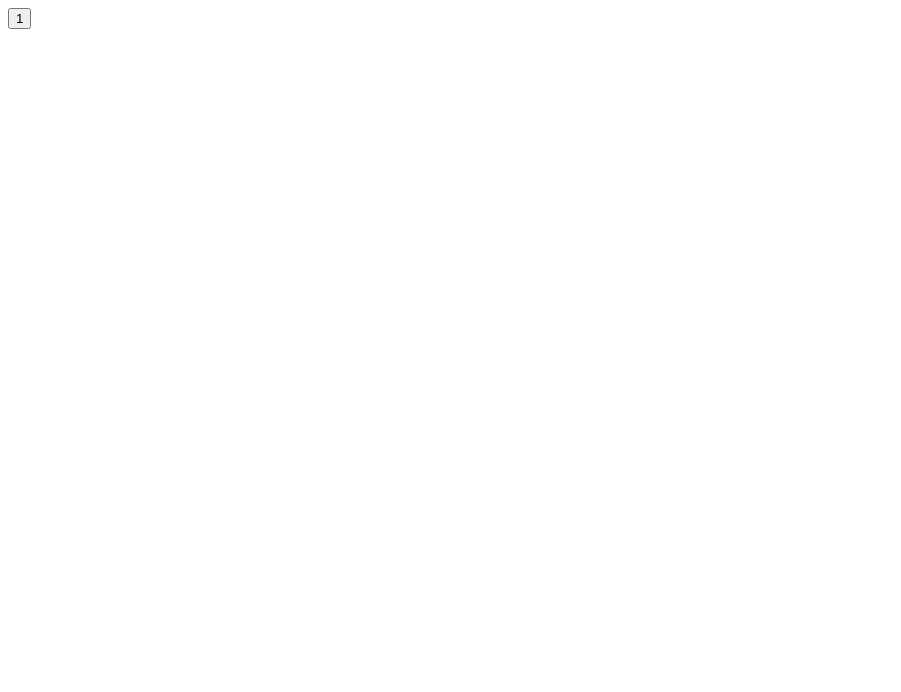
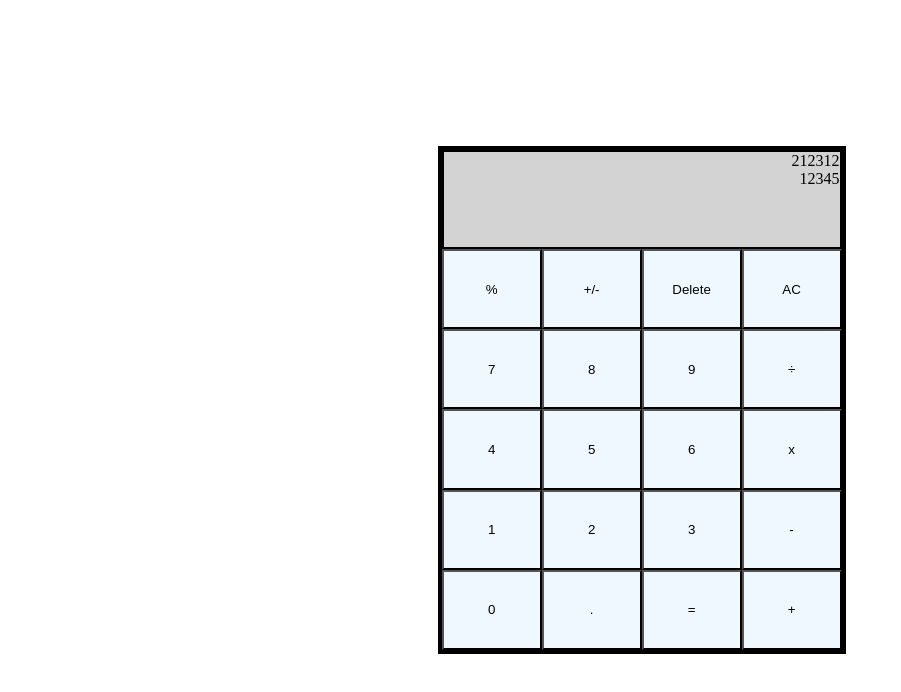
Before and after one commit to itsthewoz/calculator, a plain HTML site: page index.html in a window 1280 px wide. Shown: the whole page, without its empty margins (0-901 px from the left). Drawn offline with Linux system fonts and the light colour scheme.

Commit message:
base html and css added

```diff
--- a/index.html
+++ b/index.html
@@ -4,9 +4,40 @@
     <meta charset="UTF-8" />
     <meta http-equiv="X-UA-Compatible" content="IE=edge" />
     <meta name="viewport" content="width=device-width, initial-scale=1.0" />
+    <link rel="stylesheet" href="styles/styles.css" />
+    <script src="javascript/scripts.js" defer></script>
     <title>Document</title>
   </head>
   <body>
-    <button>1</button>
+    <div class="calcbody">
+      <div class="fullDisplay">
+        <div class="display">
+          <div>212312</div>
+        </div>
+        <div class="display">
+          <div>12345</div>
+        </div>
+      </div>
+      <button>%</button>
+      <button>+/-</button>
+      <button>Delete</button>
+      <button>AC</button>
+      <button>7</button>
+      <button>8</button>
+      <button>9</button>
+      <button>÷</button>
+      <button>4</button>
+      <button>5</button>
+      <button>6</button>
+      <button>x</button>
+      <button>1</button>
+      <button>2</button>
+      <button>3</button>
+      <button>-</button>
+      <button>0</button>
+      <button>.</button>
+      <button>=</button>
+      <button>+</button>
+    </div>
   </body>
 </html>
--- a/styles/styles.css
+++ b/styles/styles.css
@@ -0,0 +1,37 @@
+/* center html doc with flexbox
+use grid for calc */
+body {
+  display: flex;
+  height: 98vh;
+  width: 99vw;
+  align-items: center;
+  justify-content: center;
+}
+
+button {
+  background-color: aliceblue;
+}
+
+.calcbody {
+  border: 4px solid black;
+  display: grid;
+  grid-template-columns: 100px 100px 100px 100px;
+  grid-template-rows: auto;
+  height: 500px;
+  width: 400px;
+}
+
+.display {
+  display: flex;
+  /* align-items: center; */
+  justify-content: right;
+}
+
+.fullDisplay {
+  background-color: lightgray;
+  grid-column-start: 1;
+  grid-column-end: 5;
+  grid-row-start: 1;
+  grid-row-end: 2;
+  border: 2px solid black;
+}
```
Also changed, not shown: javascript/scripts.js (+9 -0 lines).
